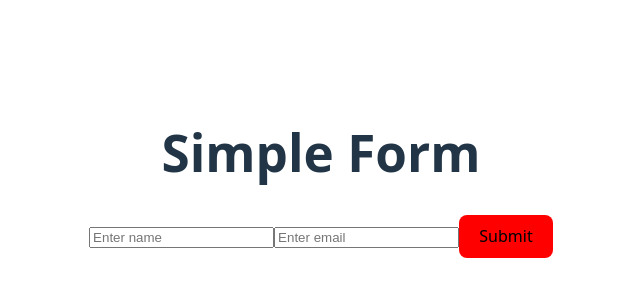
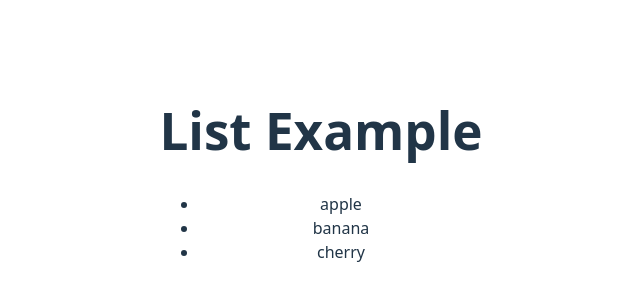
Before and after one commit to kskannandotwin/my-app, a React (Vite) app: page / in a window 1280 px wide. Shown: the part 226-526 px from the top of the page, without its empty margins (319-959 px from the left). Built offline with nearby package versions, Linux system fonts and the light colour scheme.

Commit message:
12.09.2025
eh completed

```diff
--- a/src/App.jsx
+++ b/src/App.jsx
@@ -5,6 +5,7 @@ import JsxExample from "./core-concepts/03-jsx/JsxExample";
 import StateExample from "./core-concepts/05-state/StateExample";
 import EventHandlingExample from "./core-concepts/06-event-handling/EventHandlingExample";
 import SimpleForm from "./core-concepts/06-event-handling/SimpleForm";
+import ListExample from "./core-concepts/07-list-keys/ListExample";
 
 function App() {
   // return <HelloWorld />;
@@ -15,7 +16,8 @@ function App() {
     // <PropsExample technology="Javascript" title="Welcome to React Course" />
     // <StateExample />
     // <EventHandlingExample />
-    <SimpleForm />
+    // <SimpleForm />
+    <ListExample />
   );
 }
 
--- /dev/null
+++ b/src/core-concepts/07-list-keys/ListExample.jsx
@@ -0,0 +1,14 @@
+export default function ListExample() {
+  const items = ["apple", "banana", "cherry"];
+
+  return (
+    <>
+      <h1>List Example</h1>
+      <ul>
+        {items.map((item, index) => (
+          <li key={index}>{item}</li>
+        ))}
+      </ul>
+    </>
+  );
+}
```
